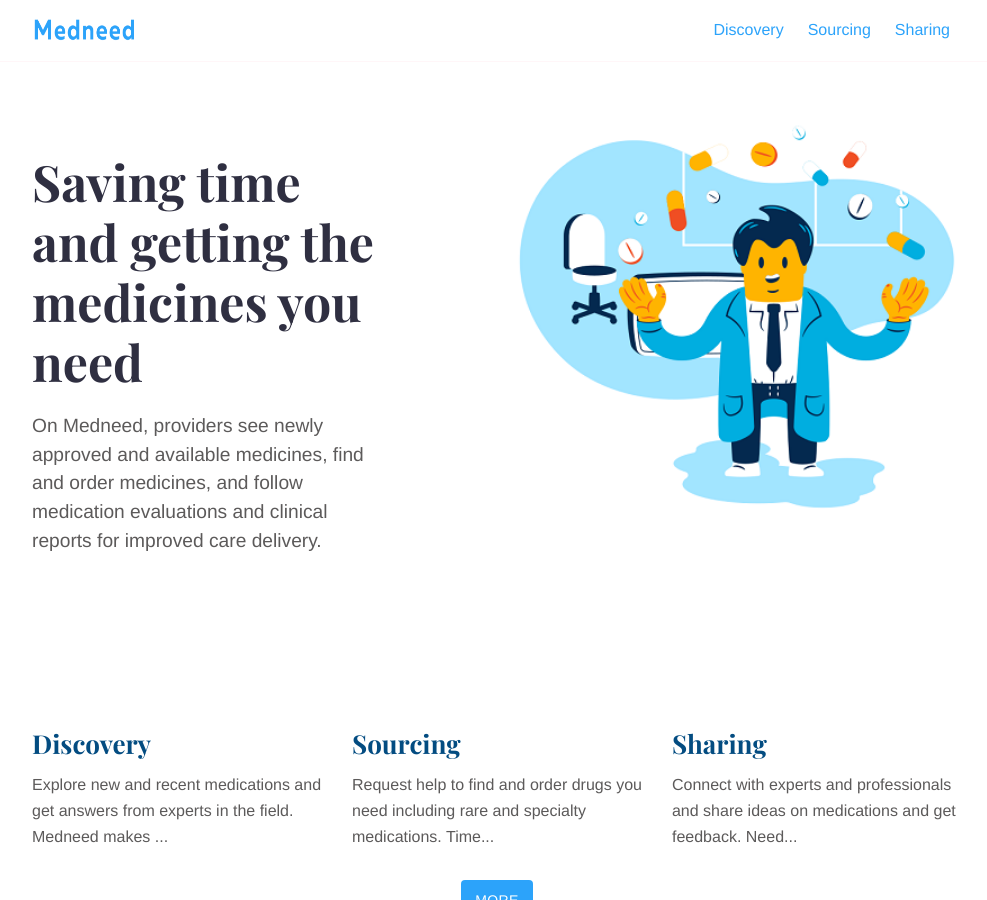
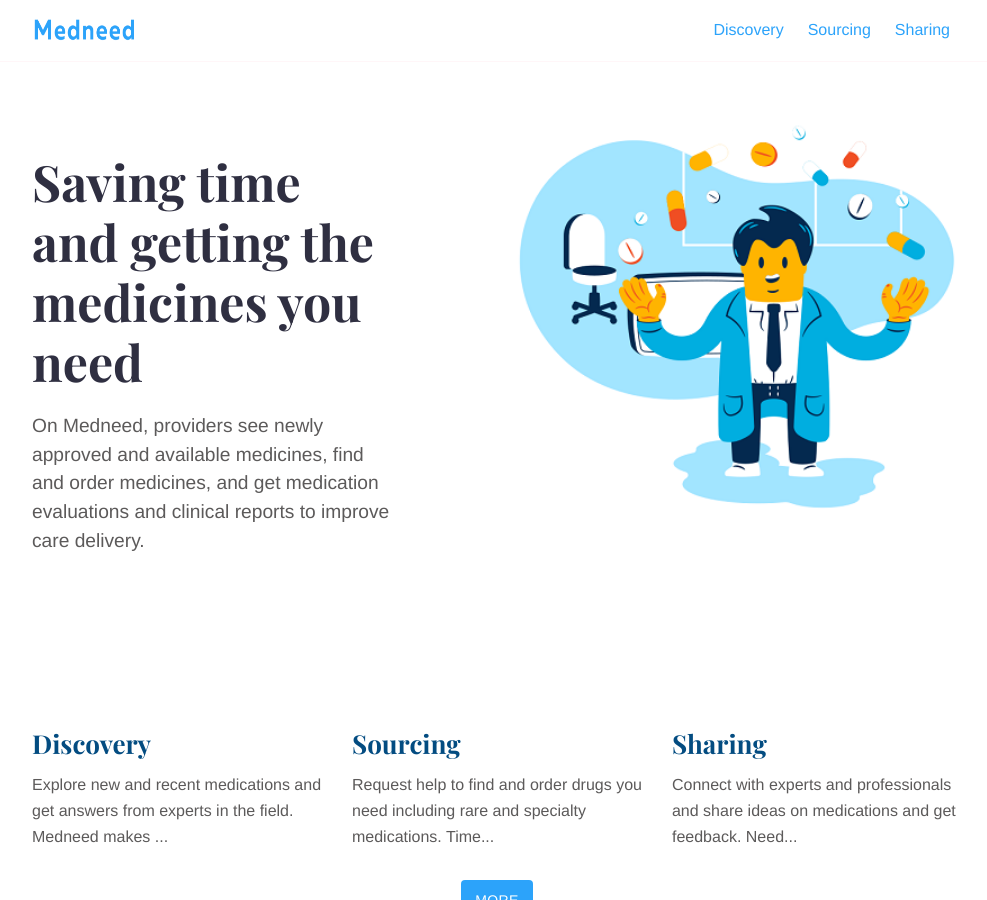
Before and after one commit to Iraneus/betamedneed, a Jekyll site: the page built from index.md, in a window 1280 px wide and 900 px high. Shown: the whole window, without its empty margins (143-1130 px from the left). Built offline with Jekyll 4.4.1, drawn with Linux system fonts in a browser that asks for light colours.

Commit message:
edit index

```diff
--- a/index.md
+++ b/index.md
@@ -10,4 +10,4 @@
 
 # Saving time and getting the medicines you need
 
-On Medneed, providers see newly approved and available medicines, find and order medicines, and follow medication evaluations and clinical reports for improved care delivery.
+On Medneed, providers see newly approved and available medicines, find and order medicines, and get medication evaluations and clinical reports to improve care delivery.
```
